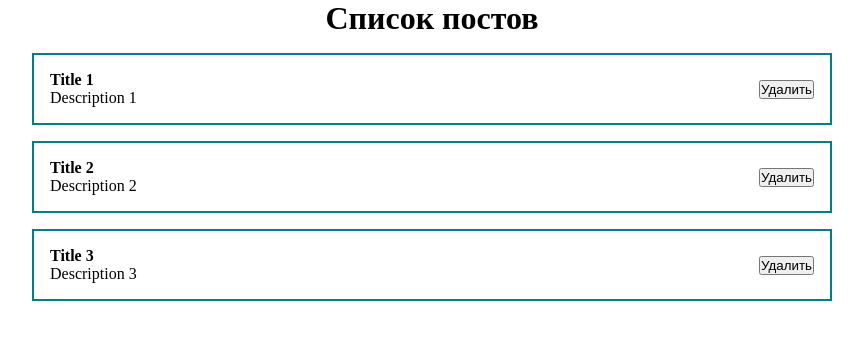
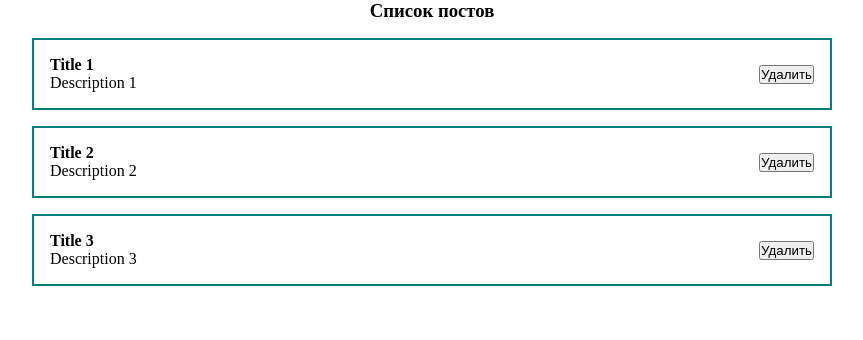
Before and after one commit to soulle/react-app, a React (Create React App) app: page / in a window 1280 px wide. Shown: the top 340 px of the page, without its empty margins (208-1071 px from the left). Built offline with nearby package versions, Linux system fonts and the light colour scheme.

Commit message:
change tags

```diff
--- a/src/components/PostItem.jsx
+++ b/src/components/PostItem.jsx
@@ -4,14 +4,14 @@ export const PostItem = ({ post }) => {
   const { title, body } = post;
 
   return (
-    <div className="post">
+    <li className="post">
       <div className="post__content">
-        <strong>{title}</strong>
-        <div>{body}</div>
+        <h4>
+          <strong>{title}</strong>
+        </h4>
+        <p>{body}</p>
       </div>
-      <div className="post__btns">
-        <button>Удалить</button>
-      </div>
-    </div>
+      <button>Удалить</button>
+    </li>
   );
 };
--- a/src/components/PostList.jsx
+++ b/src/components/PostList.jsx
@@ -3,11 +3,13 @@ import { PostItem } from "./PostItem";
 
 export const PostList = ({ posts, title }) => {
   return (
-    <div>
-      <h1 style={{ textAlign: "center" }}>{title}</h1>
-      {posts.map((post) => (
-        <PostItem post={post} key={post.id} />
-      ))}
-    </div>
+    <>
+      <h3 style={{ textAlign: "center" }}>{title}</h3>
+      <ul>
+        {posts.map((post) => (
+          <PostItem post={post} key={post.id} />
+        ))}
+      </ul>
+    </>
   );
 };
```
